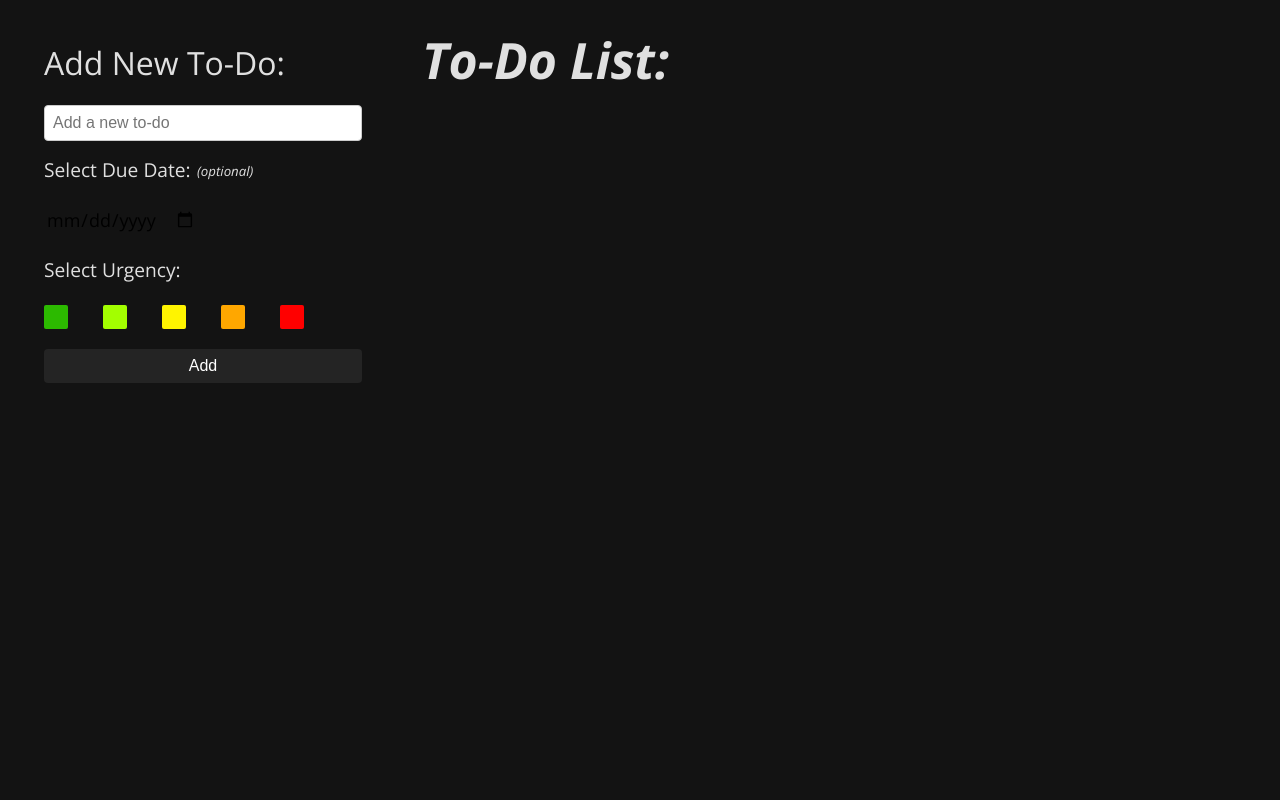
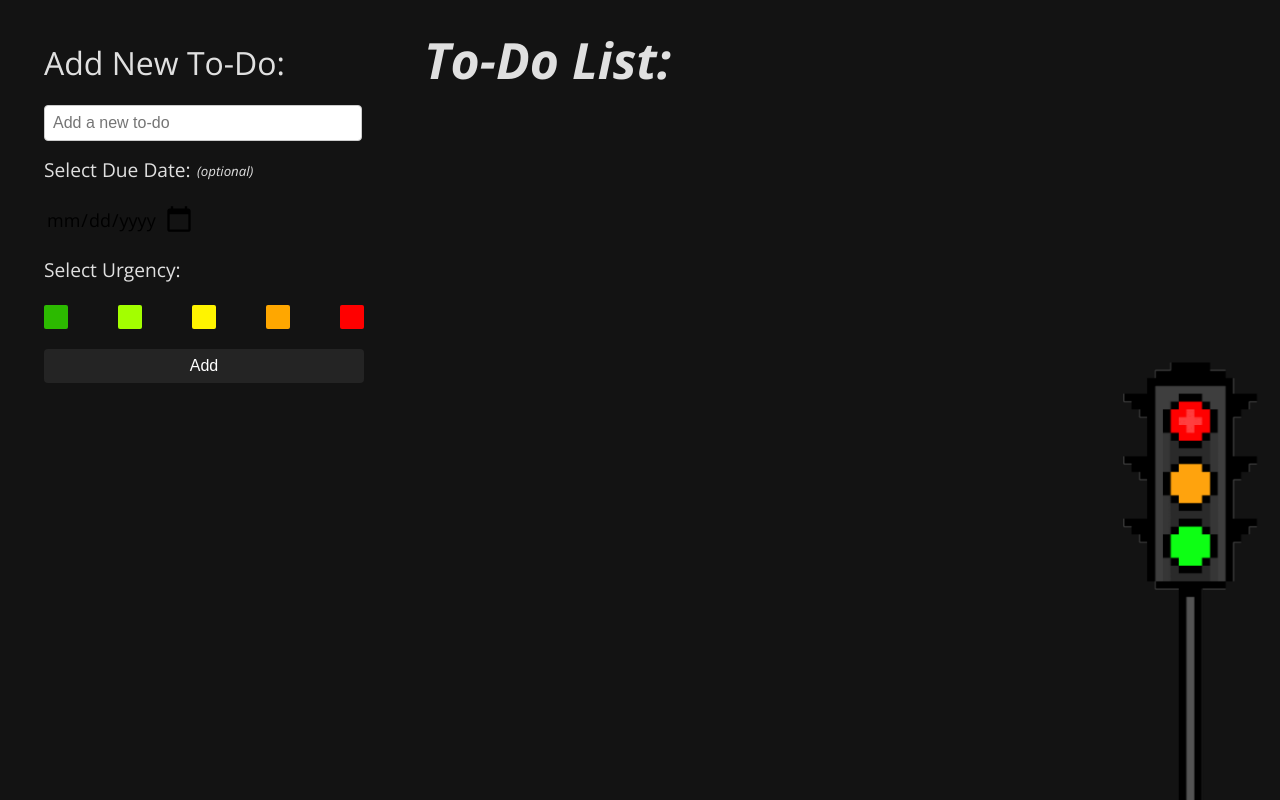
Before and after one commit to Calcifer04/React-To-do-list, a React (Vite) app: page / in a window 1280 px wide. Built offline with nearby package versions, Linux system fonts and the light colour scheme.

Commit message:
TrafficLight

```diff
--- a/src/components/Todolist.jsx
+++ b/src/components/Todolist.jsx
@@ -47,6 +47,7 @@ const Todolist = () => {
                     ))}
                 </ul>
             </div>
+            <img src="src\assets\trafficlight.png" alt="Traffic Light" className="traffic-light" />
         </div>
     );
 };
--- a/src/styles/Todoform.css
+++ b/src/styles/Todoform.css
@@ -77,9 +77,31 @@ h5{
     width: 150px;
 }
 
+::-webkit-calendar-picker-indicator {
+    width: 30px;
+    height: 30px;
+    transition: transform 0.2s;
+}
+
+::-webkit-calendar-picker-indicator:hover {
+    transform: scale(1.2);
+}
+
+::-webkit-datetime-edit-year-field,
+::-webkit-datetime-edit-month-field,
+::-webkit-datetime-edit-day-field {
+    transition: transform 0.2s;
+}
+
+::-webkit-datetime-edit-year-field:hover,
+::-webkit-datetime-edit-month-field:hover,
+::-webkit-datetime-edit-day-field:hover {
+    color: #636363;
+}
+
 .color-selector {
     display: flex;
-    gap: 35px;
+    gap: 50px;
     margin-bottom : 20px;
     margin-top: 7px;
 }
--- a/src/styles/Todolist.css
+++ b/src/styles/Todolist.css
@@ -44,7 +44,7 @@ li.todo-item {
     width: 20px;
     height: 20px;
     border-radius: 50%;
-    border: 2px solid #333; /* Optional: adds a border to the color circle */
+    border: 1px solid #333; /* Optional: adds a border to the color circle */
 }
 
 .todo-date {
@@ -70,3 +70,13 @@ li.todo-item {
     transform: scale(1.5);
     color: rgb(145, 49, 49);
 }
+
+.traffic-light {
+    position: fixed;
+    bottom: 0;
+    right: 0;
+    width: auto; /* Adjust size as needed */
+    height: 500px;
+    margin-right: 20px; /* Optional: adds some margin from the edge */
+    z-index: 1000; /* Ensures it stays above other content */
+}
```
Also changed, not shown: src/assets/trafficlight.png (added).
